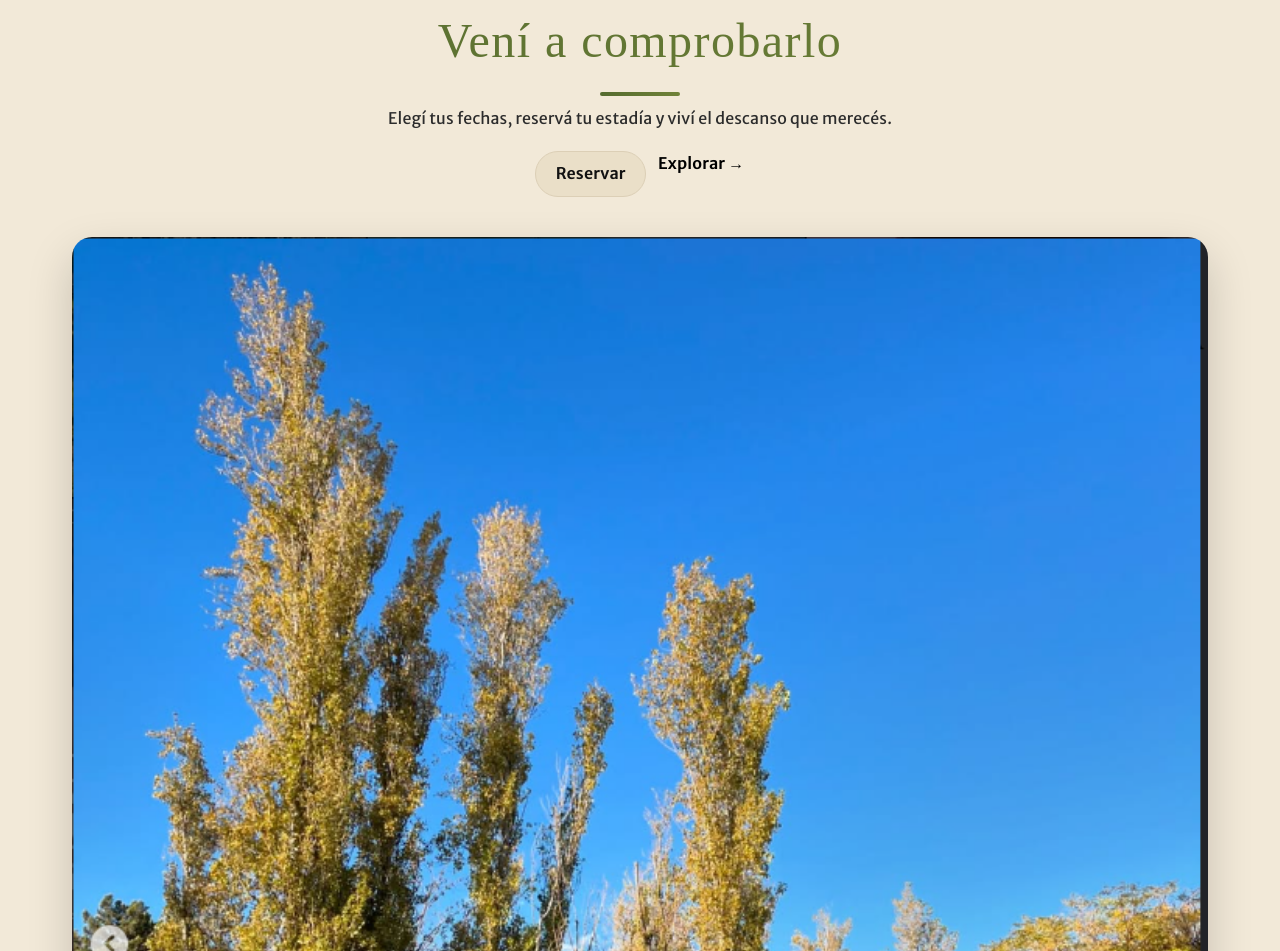
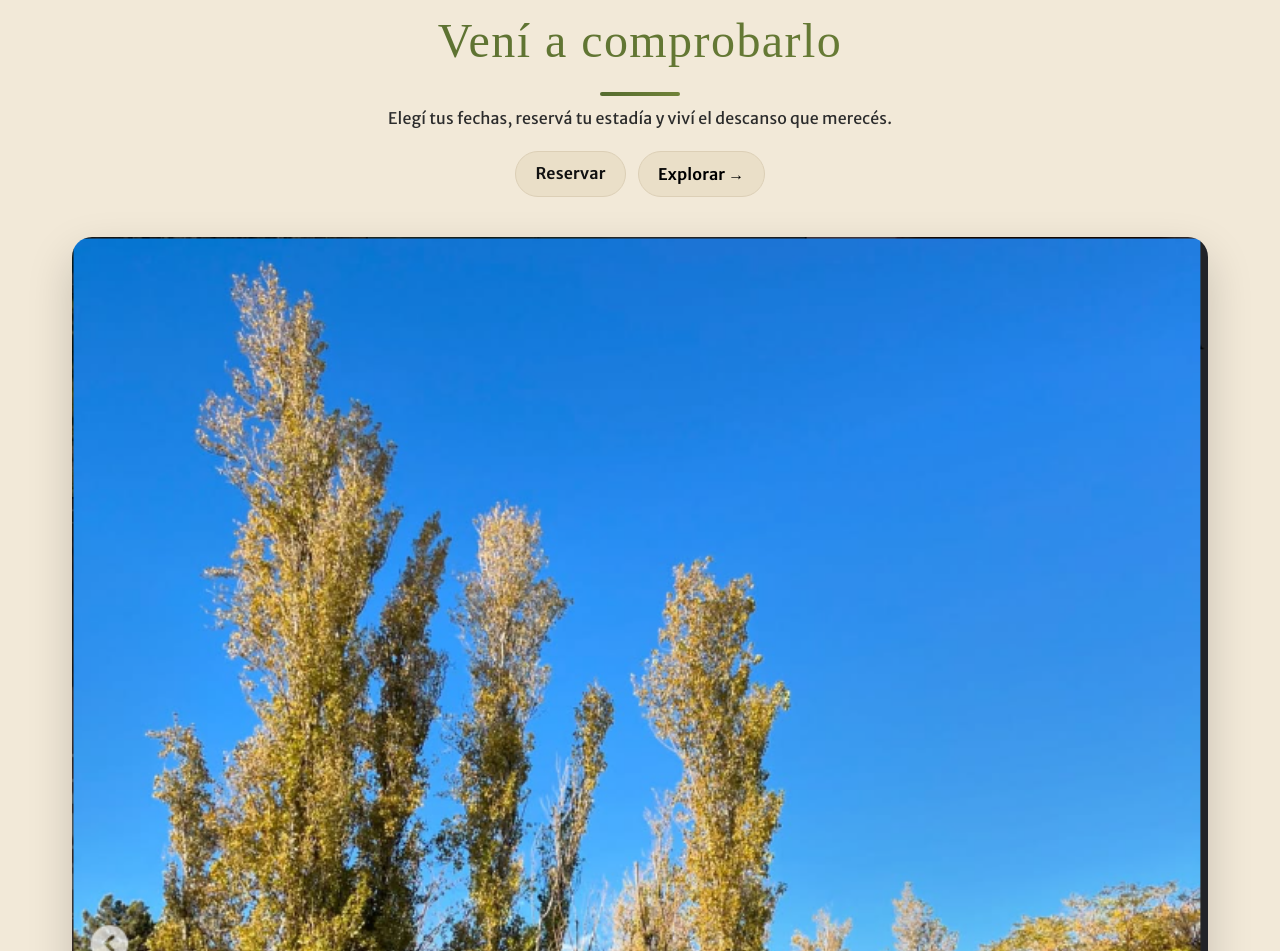
Before and after one commit to FrancoPietrafesa/OlivosDelSol, a website: page index.html in a window 1280 px wide. Shown: the part 3683-4634 px from the top of the page. Drawn offline with Linux system fonts and the light colour scheme; a web font is replaced by a local one.

Commit message:
Align Explore button size

```diff
--- a/style.css
+++ b/style.css
@@ -470,6 +470,17 @@ body.index-page .lang-select select {
     text-shadow: none;
 }
 
+.visit-cta .text-link {
+    display: inline-flex;
+    align-items: center;
+    justify-content: center;
+    padding: 0.6rem 1.2rem;
+    border-radius: 999px;
+    background: var(--cream-strong);
+    border: 1px solid var(--cream-border);
+    line-height: 1;
+}
+
 .text-link:hover {
     text-decoration: underline;
 }
```
